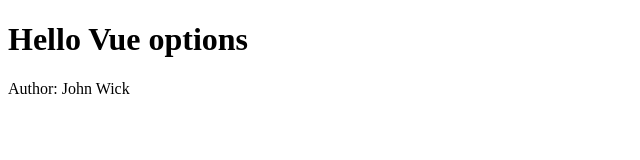
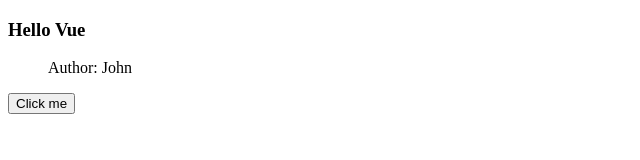
Before and after one commit to JaviKo500/01-intro-vue, a plain HTML site: page index.html in a window 1280 px wide. Shown: the whole page, without its empty margins (0-640 px from the left). Drawn offline with nearby package versions, Linux system fonts and the light colour scheme.

Commit message:
separate html and events

```diff
--- a/app.js
+++ b/app.js
@@ -1,21 +1,25 @@
 const { createApp, ref } = Vue;
 
 const app = createApp({
-   template: `
-      <h1>{{ message }}</h1>
-      <p>Author: {{ author }}</p>
-   `,
+   // template: `
+   //    <h1>{{ message }}</h1>
+   //    <p>Author: {{ author }}</p>
+   // `,
    setup(){
       console.log('<--------------- JK App --------------->');
       console.log('setup');
 
       const message = ref('Hello Vue');
       const author = ref('John');
-      setTimeout(() => {
+      // setTimeout(() => {
+      //    message.value = 'Hello Vue options';
+      //    author.value = 'John Wick';
+      // }, 2000);
+      const changeMessage = () => {
          message.value = 'Hello Vue options';
          author.value = 'John Wick';
-      }, 2000);
-      return { message, author, };
+      };
+      return { message, author, changeMessage};
    }
 });
 
--- a/index.html
+++ b/index.html
@@ -6,7 +6,11 @@
    <title>Hello Vue</title>
 </head>
 <body>
-   <div id="my-app"></div>
+   <div id="my-app">
+      <h3>{{ message }}</h3>
+      <blockquote>Author: {{ author }}</blockquote>
+      <button v-on:click="changeMessage">Click me</button>
+   </div>
    <script src="https://unpkg.com/vue@3/dist/vue.global.js"></script>
    <script src="app.js"></script>
 </body>
```
